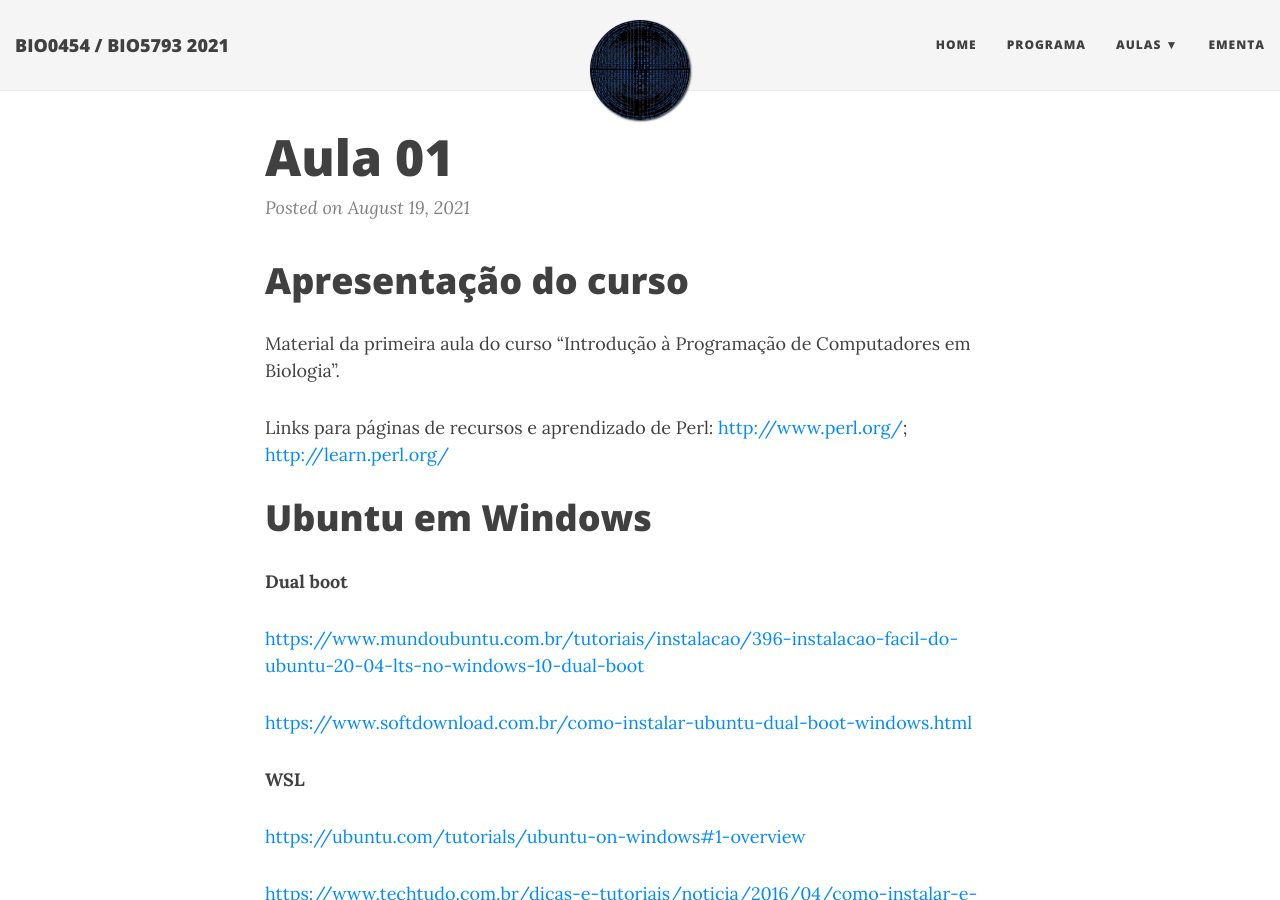
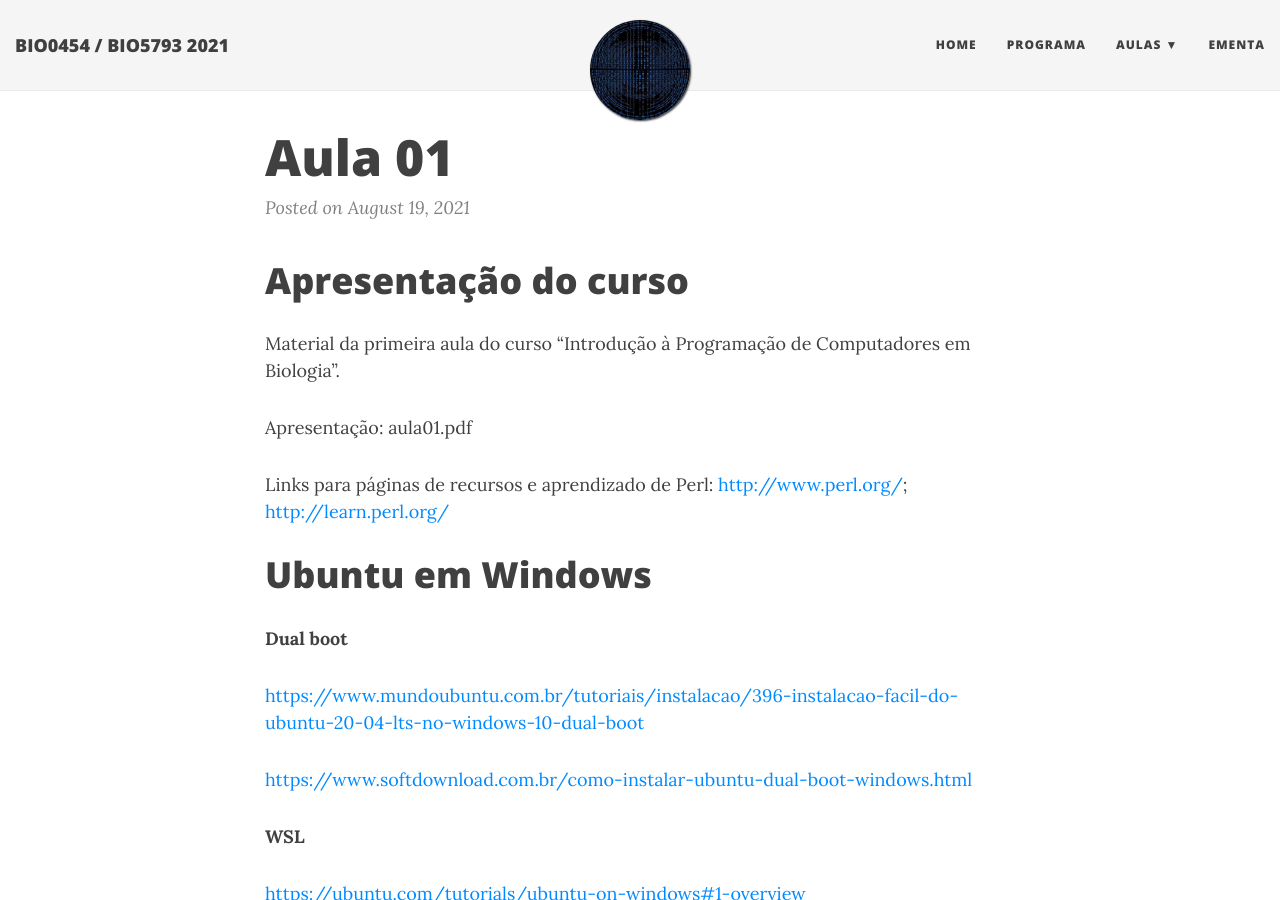
Before and after one commit to tttorres/introprog-copy, a Jekyll site: the page built from _posts/2021-08-19-Aula01.md, in a window 1280 px wide and 900 px high. Built offline with Jekyll 4.4.1, drawn with Linux system fonts in a browser that asks for light colours; nearby versions of some CDN libraries.

Commit message:
Update 2021-08-19-Aula01.md

```diff
--- a/_posts/2021-08-19-Aula01.md
+++ b/_posts/2021-08-19-Aula01.md
@@ -6,6 +6,8 @@ title: Aula 01
 # Apresentação do curso
 
 Material da primeira aula do curso “Introdução à Programação de Computadores em Biologia”.
+
+Apresentação: aula01.pdf
 
 Links para páginas de recursos e aprendizado de Perl: [http://www.perl.org/](http://www.perl.org/); [http://learn.perl.org/](http://learn.perl.org/)
 
```
